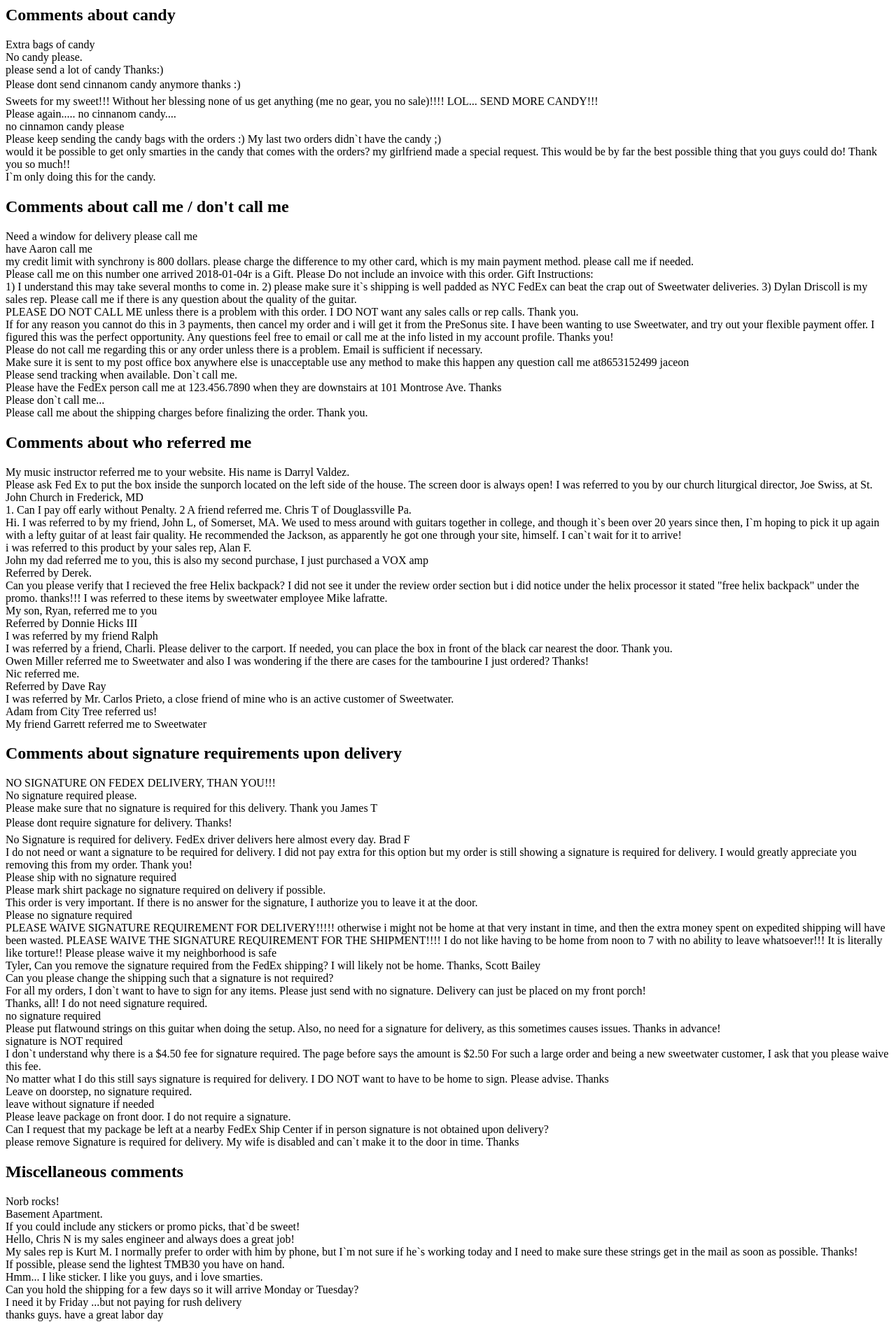
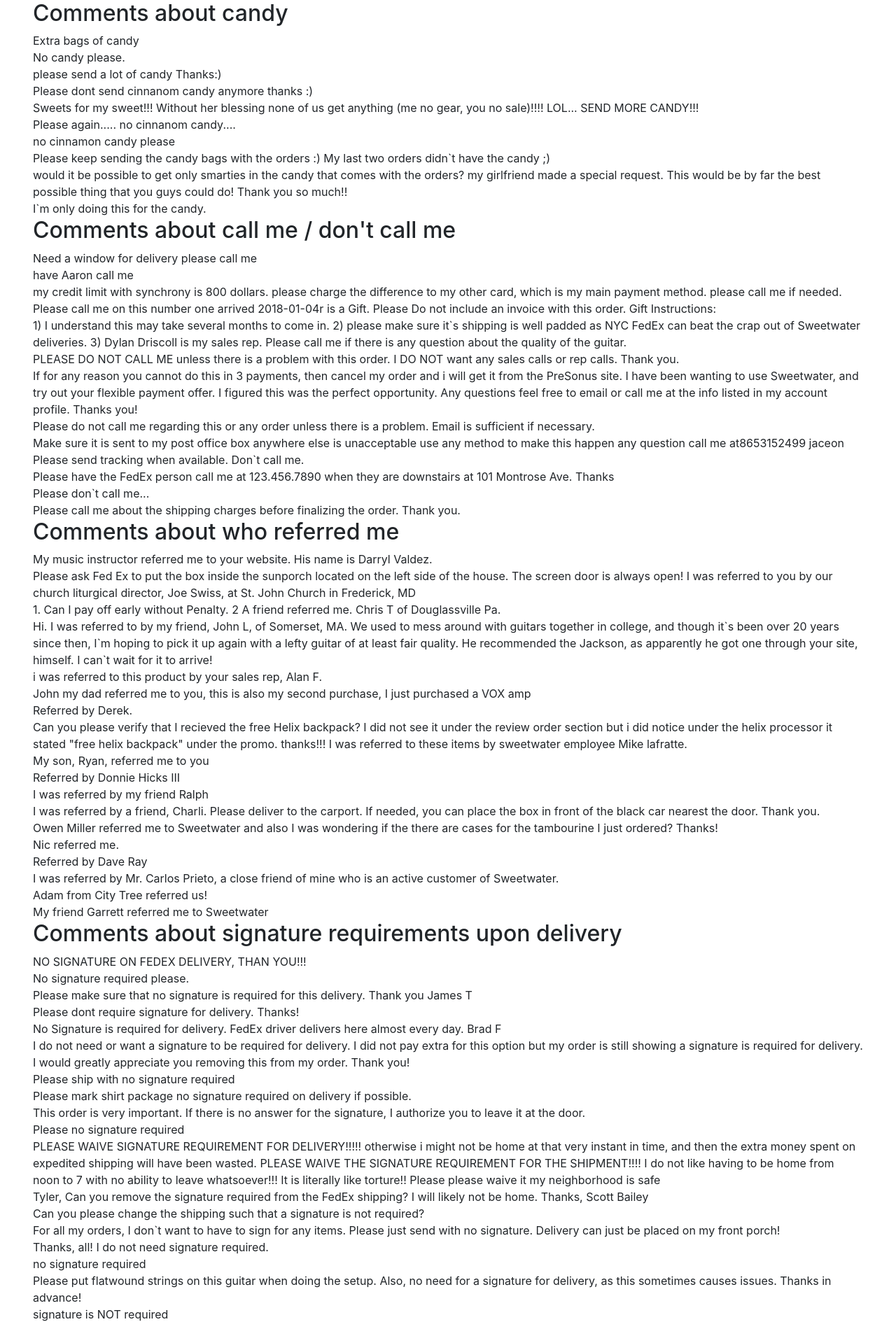
Before and after one commit to zkm/laughing-potato, a PHP site: page / in a window 1280 px wide. Shown: the top 1889 px of the page at 70% size. Run offline with PHP 8.4, Linux system fonts and the light colour scheme; data comes from the database, SQL or seed files in the repository; data that the repository does not hold is empty.

Commit message:
a little bit cleaner

```diff
--- a/php/index.php
+++ b/php/index.php
@@ -10,6 +10,31 @@
 // Use the getComments function
 $comments = getComments();
 
+// Use the updateShipDate function
+updateShipDate();
+?>
+
+<!DOCTYPE html>
+<html lang="en">
+
+<head>
+    <meta charset="UTF-8">
+    <title>Dashboard</title>
+    <link rel="stylesheet" href="https://stackpath.bootstrapcdn.com/bootstrap/4.5.2/css/bootstrap.min.css">
+    <style>
+    .wrapper {
+        width: 95%;
+        margin: 0 auto;
+    }
+    </style>
+</head>
+
+<body>
+    <div class="wrapper">
+        <div class="container-fluid">
+            <div class="row">
+                <div class="col-md-12">
+                    <?php
                         // Display the comments for each category
                         echo '<h2>Comments about candy</h2>';
                         foreach ($comments['candy'] as $comment) {
@@ -35,6 +60,10 @@
                         foreach ($comments['misc'] as $comment) {
                             echo $comment . '<br>';
                         }
-
-// Use the updateShipDate function
-updateShipDate();
+                    ?>
+                </div>
+            </div>
+        </div>
+    </div>
+</body>
+</html>
```
Lines whose indentation alone changed are shown as unchanged.
